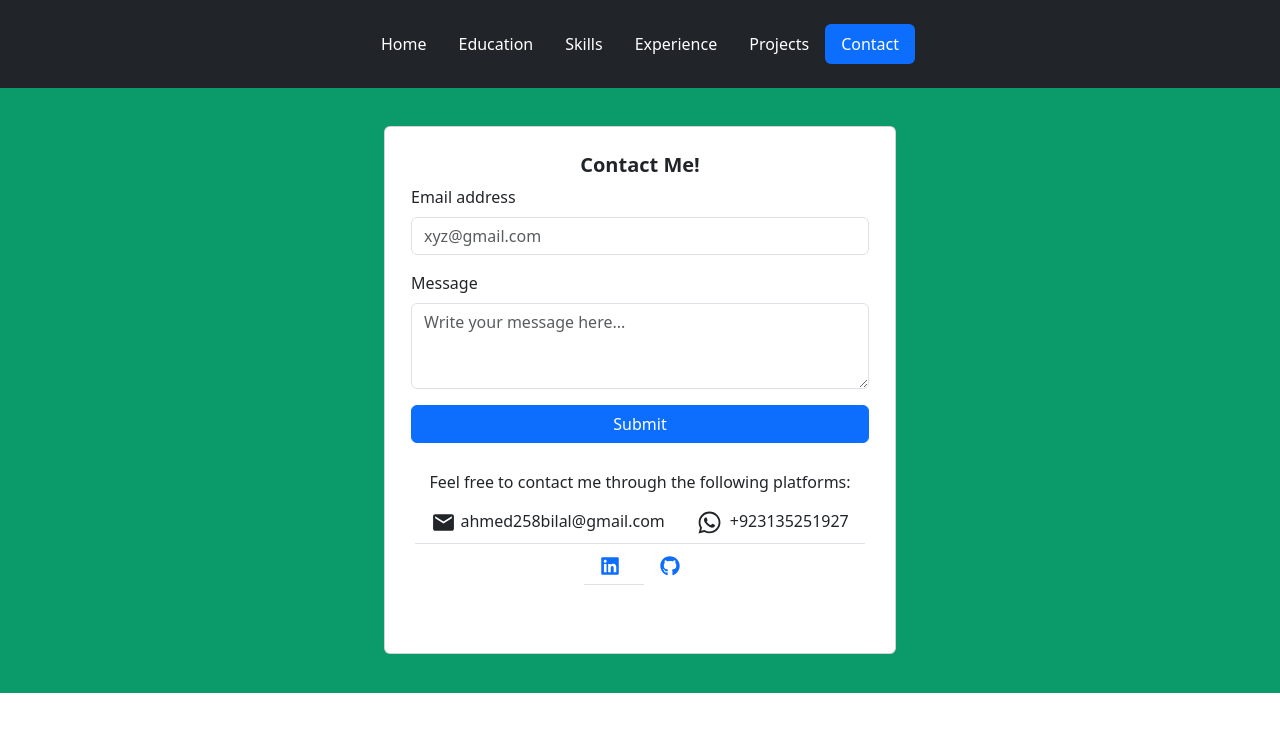
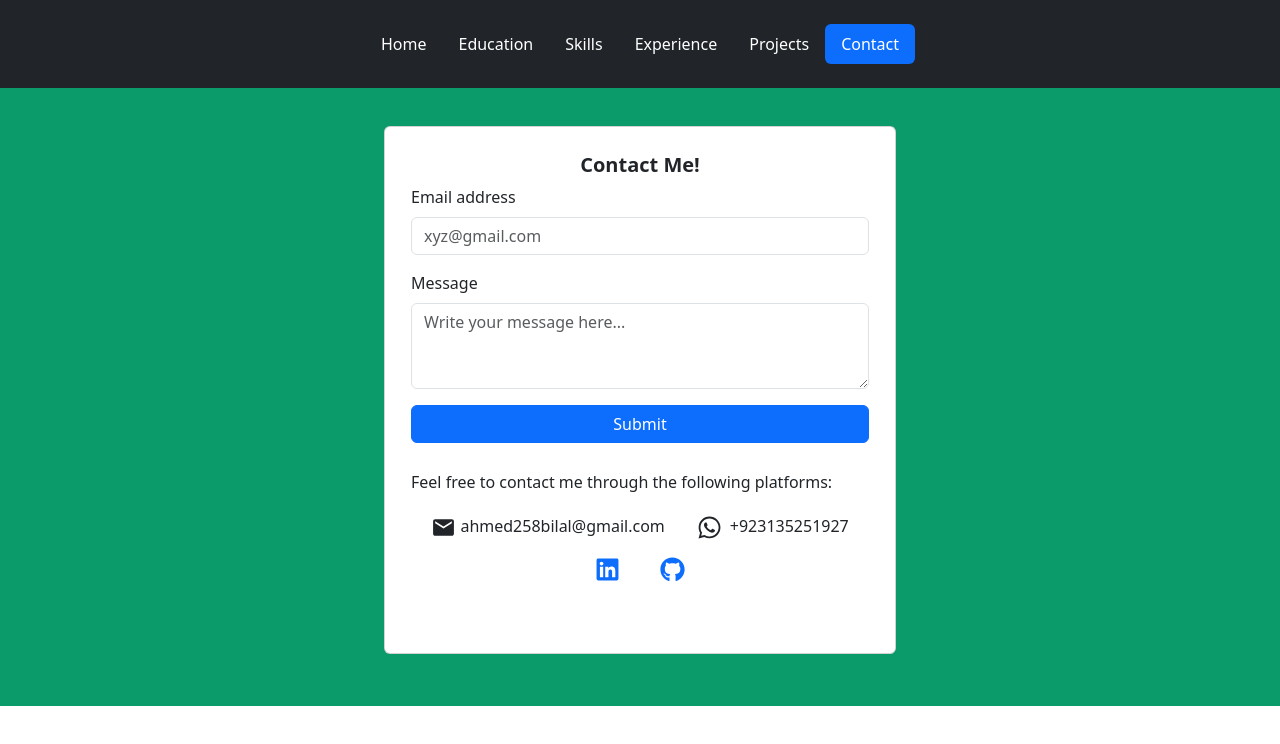
Before and after one commit to ahmedbilal019/MyPortfolio, a React (Vite) app: page / in a window 1280 px wide. Both pictures are taken after a click on the item "Contact". Shown: the top 744 px of the page. Built offline with nearby package versions, Linux system fonts and the light colour scheme.

Commit message:
updating contact.jsx and modifying app.jsx

```diff
--- a/src/App.css
+++ b/src/App.css
@@ -243,7 +243,7 @@
 }
 .contact-card {
   padding-top: 3%;
-  padding-bottom: 3%;
+  padding-bottom: 4%;
   display: flex;
   align-items: center;
   justify-content: center;
@@ -254,7 +254,7 @@
   font-weight: bold;
 }
 .contact-card ul {
-  padding-top: 30px;
+  padding-top: 5px;
   display: flex;
   flex-direction: row;
   align-items: center;
@@ -262,6 +262,12 @@
   flex-wrap: wrap;
   list-style: none;
   background-color: transparent;
+}
+.contact-card ul li {
+  border: none !important;
+}
+.contact-card h6 {
+  padding-top: 30px;
 }
 @keyframes slideFadeIn {
   from {
--- a/src/Components/Contact.jsx
+++ b/src/Components/Contact.jsx
@@ -45,9 +45,8 @@ function Contact() {
                 Submit
               </button>
             </form>
-
+            <h6>Feel free to contact me through the following platforms:</h6>
             <ul class="list-group list-group-flush">
-              <h6>Feel free to contact me through the following platforms:</h6>
               <li class="list-group-item">
                 <span>
                   {" "}
@@ -68,14 +67,15 @@ function Contact() {
                     href="https://linkedin.com/in/ahmad-bilal-1872222b3"
                     class="card-link"
                   >
-                    <FaLinkedin className="img-fluid me-2 icons" size={20} />
+                    <FaLinkedin className="img-fluid me-2 icons" size={25} />
                   </a>
                 </span>
               </li>
+
               <li class="list-group-item">
                 <span>
                   <a href="https://github.com/ahmedbilal019" class="card-link">
-                    <FaGithub className="img-fluid icons" size={20} />
+                    <FaGithub className="img-fluid icons" size={25} />
                   </a>
                 </span>
               </li>
```
